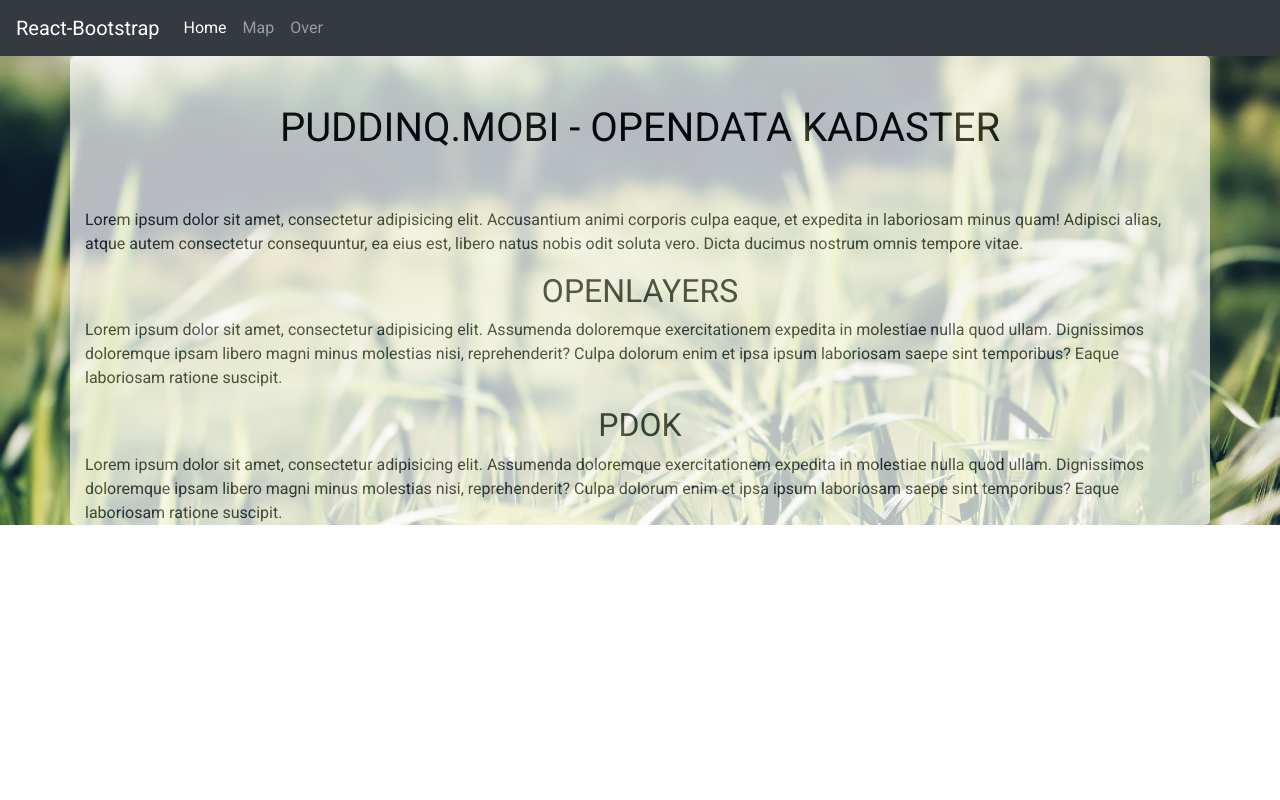
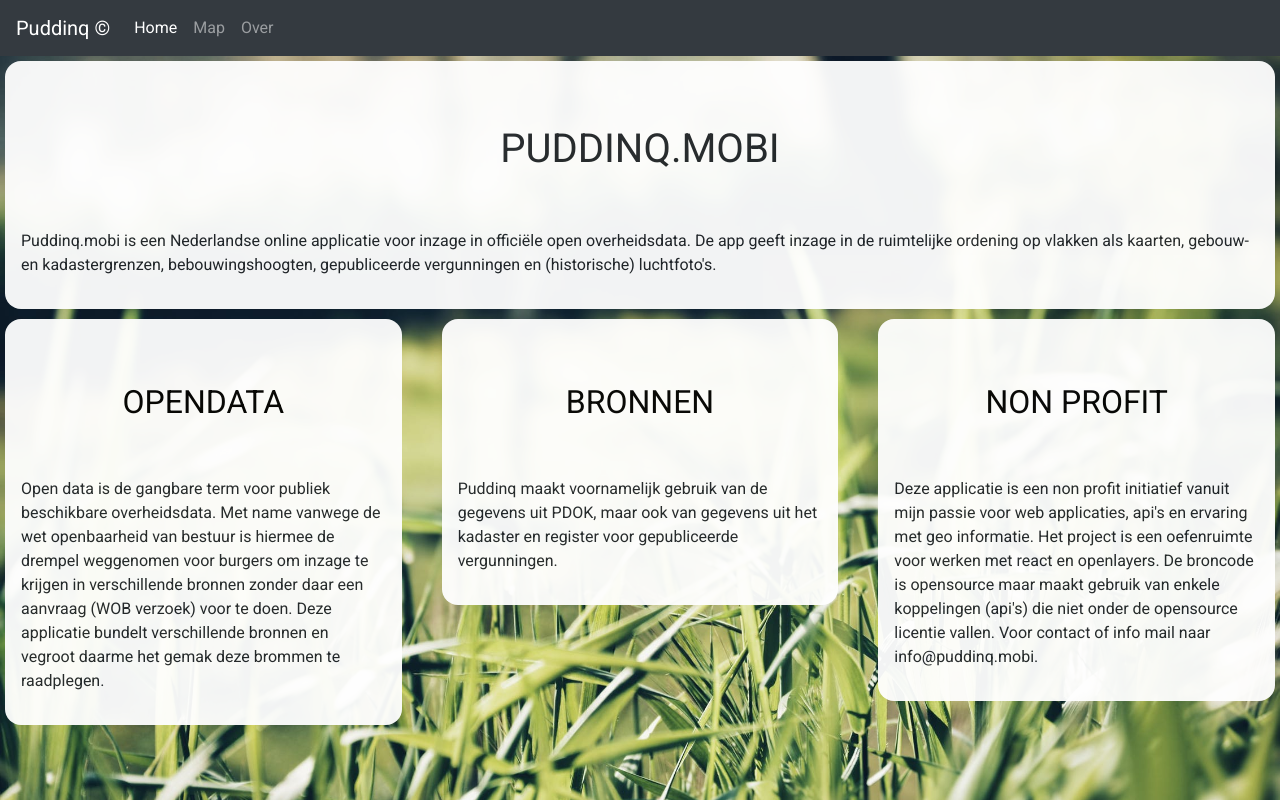
Before and after one commit to wonder32/puddinq-mobi, a React (Create React App) app: page / in a window 1280 px wide. Built offline with nearby package versions, Linux system fonts and the light colour scheme.

Commit message:
sidebar 1/2

```diff
--- a/src/App.css
+++ b/src/App.css
@@ -12,18 +12,6 @@
     height:100%
 }
 
-.container-fluid {
-    height: fit-content;
-}
-
-@media (min-width: 992px) {
-    .container-fluid {
-        height: calc(100vh - 56px);
-    }
-}
-
-
-
 body {
     font-family: 'Roboto', sans-serif;
     margin: 0;
@@ -33,6 +21,7 @@
 }
 
 
-.home-main-container {
-    background: url(./grass.jpeg) no-repeat center center/cover;
+body {
+    background-image: url(./grass.jpeg);
+    background-size: cover;
 }
--- a/src/compoments/layouts/Navigation.js
+++ b/src/compoments/layouts/Navigation.js
@@ -1,4 +1,4 @@
-import React, {useState} from 'react';
+import React from 'react';
 import {Navbar, Nav} from 'react-bootstrap';
 import styled from 'styled-components';
 import {NavLink} from 'react-router-dom';
@@ -8,8 +8,8 @@
 
     return (
         <NavigationContainer>
-            <Navbar collapseOnSelect expand="lg" bg="dark" variant="dark" className="mr-auto">
-                <Navbar.Brand href="#home">React-Bootstrap</Navbar.Brand>
+            <Navbar collapseOnSelect expand="lg" bg="dark" variant="dark" className="mr-auto head-menu">
+                <Navbar.Brand href="#home">Puddinq &copy;</Navbar.Brand>
                 <Navbar.Toggle aria-controls="responsive-navbar-nav" />
                 <Navbar.Collapse id="responsive-navbar-nav">
                     <Nav className="mr-auto">
@@ -27,6 +27,8 @@
 
 const NavigationContainer = styled.div`
 
-
+.head-menu {
+    z-index: 5;
+}
 
 `;
--- /dev/null
+++ b/src/compoments/layouts/Sidebar.js
@@ -0,0 +1,59 @@
+import React, {useState} from 'react';
+import styled from 'styled-components';
+
+
+const Sidebar = (props) => {
+
+    const [sidebar, setSidebar] = useState(false);
+
+    const showSidebar = () => setSidebar(!sidebar);
+
+    return (
+        <SidebarContainer>
+            <div className={sidebar ? 'nav-menu active' : 'nav-menu'}>
+                <div className={sidebar ? 'toggle-sidebar active' : 'toggle-sidebar'}  onClick={showSidebar}>x</div>
+                <div className="sidebar-header">
+                    <h3>Layers</h3>
+                </div>
+
+
+            </div>
+        </SidebarContainer>
+    );
+}
+
+export default Sidebar;
+
+const SidebarContainer = styled.div`
+
+.nav-menu {
+    background-color: #fff;
+    transition: 0.5s;
+    height: 100vh;
+    position: fixed;
+    top: 0;
+    width: 250px;
+    left: -250px;
+    padding-top: 61px;
+}
+
+.nav-menu.active {
+    left: 0px;
+}
+
+.toggle-sidebar {
+    position: relative;
+    left: 250px;
+    width:40px;
+    height:40px;
+    text-align: right;
+    padding-right:12px;
+    background-color: white;
+    border-radius: 0 5px 5px 0;
+    transition: 0.5s;
+}
+
+.toggle-sidebar.active {
+    left: 250px;
+}
+`;
--- a/src/compoments/pages/Map.js
+++ b/src/compoments/pages/Map.js
@@ -1,38 +1,20 @@
 import React from 'react';
-import Navigation from "../layouts/Navigation";
 import styled from "styled-components";
+import Sidebar from "../layouts/Sidebar";
 
 
 const Map = () => {
 
     return (
+        <>
+            <Sidebar />
         <MapContainer className="home-main-container">
 
         <div className="container">
-            <h1 className="display-5 text-uppercase py-5 text-center">
-                puddinq.mobi - opendata kadaster
-            </h1>
-            <p>Lorem ipsum dolor sit amet, consectetur adipisicing elit. Accusantium animi corporis culpa eaque, et
-                expedita in laboriosam minus quam! Adipisci alias, atque autem consectetur consequuntur, ea eius est,
-                libero natus nobis odit soluta vero. Dicta ducimus nostrum omnis tempore vitae.</p>
-
-            <h2 className="display-6 text-uppercase pu-5 text-center">
-                openlayers
-            </h2>
-            <p>Lorem ipsum dolor sit amet, consectetur adipisicing elit. Assumenda doloremque exercitationem expedita in
-                molestiae nulla quod ullam. Dignissimos doloremque ipsam libero magni minus molestias nisi,
-                reprehenderit? Culpa dolorum enim et ipsa ipsum laboriosam saepe sint temporibus? Eaque laboriosam
-                ratione suscipit.</p>
-
-            <h2 className="display-6 text-uppercase pu-5 text-center">
-                pdok
-            </h2>
-            <p>Lorem ipsum dolor sit amet, consectetur adipisicing elit. Assumenda doloremque exercitationem expedita in
-                molestiae nulla quod ullam. Dignissimos doloremque ipsam libero magni minus molestias nisi,
-                reprehenderit? Culpa dolorum enim et ipsa ipsum laboriosam saepe sint temporibus? Eaque laboriosam
-                ratione suscipit.</p>
+            map
         </div>
         </MapContainer>
+            </>
     )
 
 }
@@ -41,13 +23,5 @@
 
 //  STYLED COMPONENTS STYLES
 const MapContainer = styled.div`
-h1 {
-    color: var(--black);
-}
 
-.container {
-    background-color: var(--white);
-    border-radius: 5px;
-    opacity: 0.7;
-}
 `;
--- a/src/compoments/pages/Over.js
+++ b/src/compoments/pages/Over.js
@@ -10,11 +10,13 @@
                 <div className="col-lg">
                     <div className="block-content">
                         <h2 className="display-5 text-uppercase py-5 text-center">
-                            puddinq.mobi - opendata kadaster
+                            Over
                         </h2>
-                        <p>Deze online applicatie gebruikt officieële openbare overheidsdata (opendata) in een handige</p>
-                        combinatie zodat u voor het opgegeven adres makkelijk luhtfoto's van de afgelopen jaren, kadaster
-                        grenzen, bebouwingsgrenzen en ter inzage liggende vergunningen kan inzien.
+                        <p>
+                            Deze website permanent beta status als speeltuin voor mijzelf en geïnteresseerden. Aan de
+                            inhoud van de website kunnen geen rechten worden verleend en er wordt gebuik gemaakt van
+                            functionele coockies om het gedrag te volgen en daarmee het gebruik te verbeteren.
+                        </p>
                     </div>
                 </div>
             </div>
@@ -22,7 +24,19 @@
                 <div className="col-lg">
                     <div className="block-content">
                         <h2 className="display-5 text-uppercase py-5 text-center">
-                            puddinq.mobi - opendata kadaster
+                            Vergunningen
+                        </h2>
+                        <p>Als een vergunning wordt aangevraagd en goedgekeurd dient deze 6 weken publiek beschikbaar te
+                            zijn om belanghebbended de gelegenheid te geven bezwaar te maken (WRO). Tijdens deze 6 weken
+                            zijn de vergunningen per locatie weergegeven in de kaart. Handig dus om in één oogopslag
+                            regelmatig de vergunningsaanvragen in de buurt in te zien.
+                        </p>
+                    </div>
+                </div>
+                <div className="col-lg">
+                    <div className="block-content">
+                        <h2 className="display-5 text-uppercase py-5 text-center">
+                            PDok
                         </h2>
                         <p>Lorem ipsum dolor sit amet, consectetur adipisicing elit. Accusantium animi corporis culpa
                             eaque, et
@@ -34,19 +48,7 @@
                 <div className="col-lg">
                     <div className="block-content">
                         <h2 className="display-5 text-uppercase py-5 text-center">
-                            puddinq.mobi - opendata kadaster
-                        </h2>
-                        <p>Lorem ipsum dolor sit amet, consectetur adipisicing elit. Accusantium animi corporis culpa
-                            eaque, et
-                            expedita in laboriosam minus quam! Adipisci alias, atque autem consectetur consequuntur, ea
-                            eius est,
-                            libero natus nobis odit soluta vero. Dicta ducimus nostrum omnis tempore vitae.</p>
-                    </div>
-                </div>
-                <div className="col-lg">
-                    <div className="block-content">
-                        <h2 className="display-5 text-uppercase py-5 text-center">
-                            puddinq.mobi - opendata kadaster
+                            Kadaster
                         </h2>
                         <p>Lorem ipsum dolor sit amet, consectetur adipisicing elit. Accusantium animi corporis culpa
                             eaque, et
--- a/src/compoments/pages/index.js
+++ b/src/compoments/pages/index.js
@@ -7,32 +7,55 @@
     return (
         <MainContainer className="home-main-container">
 
-            <div className="container">
-                <h1 className="display-5 text-uppercase py-5 text-center">
-                    puddinq.mobi - opendata kadaster
-                </h1>
-                <p>Lorem ipsum dolor sit amet, consectetur adipisicing elit. Accusantium animi corporis culpa eaque, et
-                    expedita in laboriosam minus quam! Adipisci alias, atque autem consectetur consequuntur, ea eius
-                    est,
-                    libero natus nobis odit soluta vero. Dicta ducimus nostrum omnis tempore vitae.</p>
+            <div className="row">
+                <div className="col-lg">
+                    <div className="block-content">
+                        <h1 className="display-5 text-uppercase py-5 text-center">
+                            puddinq.mobi
+                        </h1>
+                        <p>Puddinq.mobi is een Nederlandse online applicatie voor inzage in officiële open overheidsdata.
+                            De app geeft inzage in de ruimtelijke ordening op vlakken als kaarten, gebouw- en kadastergrenzen,
+                            bebouwingshoogten, gepubliceerde vergunningen en (historische) luchtfoto's.
+                        </p>
+                    </div>
+                </div>
+            </div>
+            <div className="row">
+                <div className="col-lg">
+                    <div className="block-content">
+                        <h2 className="display-5 text-uppercase py-5 text-center">
+                            OpenData
+                        </h2>
+                        <p>Open data is de gangbare term voor publiek beschikbare overheidsdata. Met name vanwege de
+                        wet openbaarheid van bestuur is hiermee de drempel weggenomen voor burgers om inzage te krijgen
+                        in verschillende bronnen zonder daar een aanvraag (WOB verzoek) voor te doen. Deze applicatie
+                        bundelt verschillende bronnen en vegroot daarme het gemak deze brommen te raadplegen.
+                        </p>
+                    </div>
+                </div>
+                <div className="col-lg">
+                    <div className="block-content">
+                        <h2 className="display-5 text-uppercase py-5 text-center">
+                            Bronnen
+                        </h2>
+                        <p>Puddinq maakt voornamelijk gebruik van de gegevens uit PDOK, maar ook van gegevens uit het
+                        kadaster en register voor gepubliceerde vergunningen.
+                        </p>
 
-                <h2 className="display-6 text-uppercase pu-5 text-center">
-                    openlayers
-                </h2>
-                <p>Lorem ipsum dolor sit amet, consectetur adipisicing elit. Assumenda doloremque exercitationem
-                    expedita in
-                    molestiae nulla quod ullam. Dignissimos doloremque ipsam libero magni minus molestias nisi,
-                    reprehenderit? Culpa dolorum enim et ipsa ipsum laboriosam saepe sint temporibus? Eaque laboriosam
-                    ratione suscipit.</p>
-
-                <h2 className="display-6 text-uppercase pu-5 text-center">
-                    pdok
-                </h2>
-                <p>Lorem ipsum dolor sit amet, consectetur adipisicing elit. Assumenda doloremque exercitationem
-                    expedita in
-                    molestiae nulla quod ullam. Dignissimos doloremque ipsam libero magni minus molestias nisi,
-                    reprehenderit? Culpa dolorum enim et ipsa ipsum laboriosam saepe sint temporibus? Eaque laboriosam
-                    ratione suscipit.</p>
+                    </div>
+                </div>
+                <div className="col-lg">
+                    <div className="block-content">
+                        <h2 className="display-5 text-uppercase py-5 text-center">
+                            Non profit
+                        </h2>
+                        <p>Deze applicatie is een non profit initiatief vanuit mijn passie voor web applicaties, api's en
+                        ervaring met geo informatie. Het project is een oefenruimte voor werken met react en openlayers.
+                            De broncode is opensource maar maakt gebruik van enkele koppelingen (api's) die niet onder de
+                            opensource licentie vallen. Voor contact of info mail naar info@puddinq.mobi.
+                        </p>
+                    </div>
+                </div>
             </div>
         </MainContainer>
     )
@@ -43,13 +66,15 @@
 
 //  STYLED COMPONENTS STYLES
 const MainContainer = styled.div`
-h1 {
+h2 {
     color: var(--black);
 }
 
-.container {
+.block-content {
+    margin: 5px;
+    padding: 16px;
     background-color: var(--white);
-    border-radius: 5px;
-    opacity: 0.7;
+    border-radius: 16px;
+    opacity: 0.95;
 }
 `;
```
Also changed, not shown: 1 other file (tests, documents, lock files or other folders).
